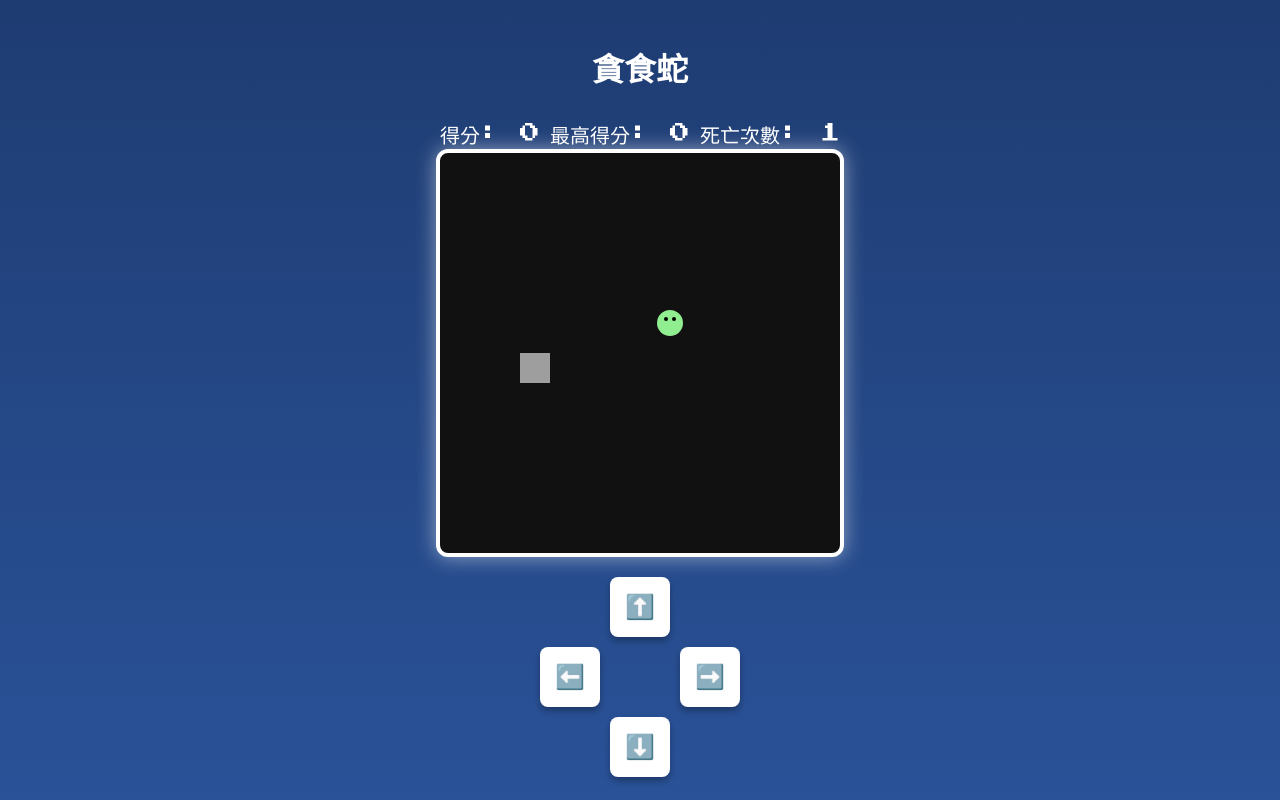
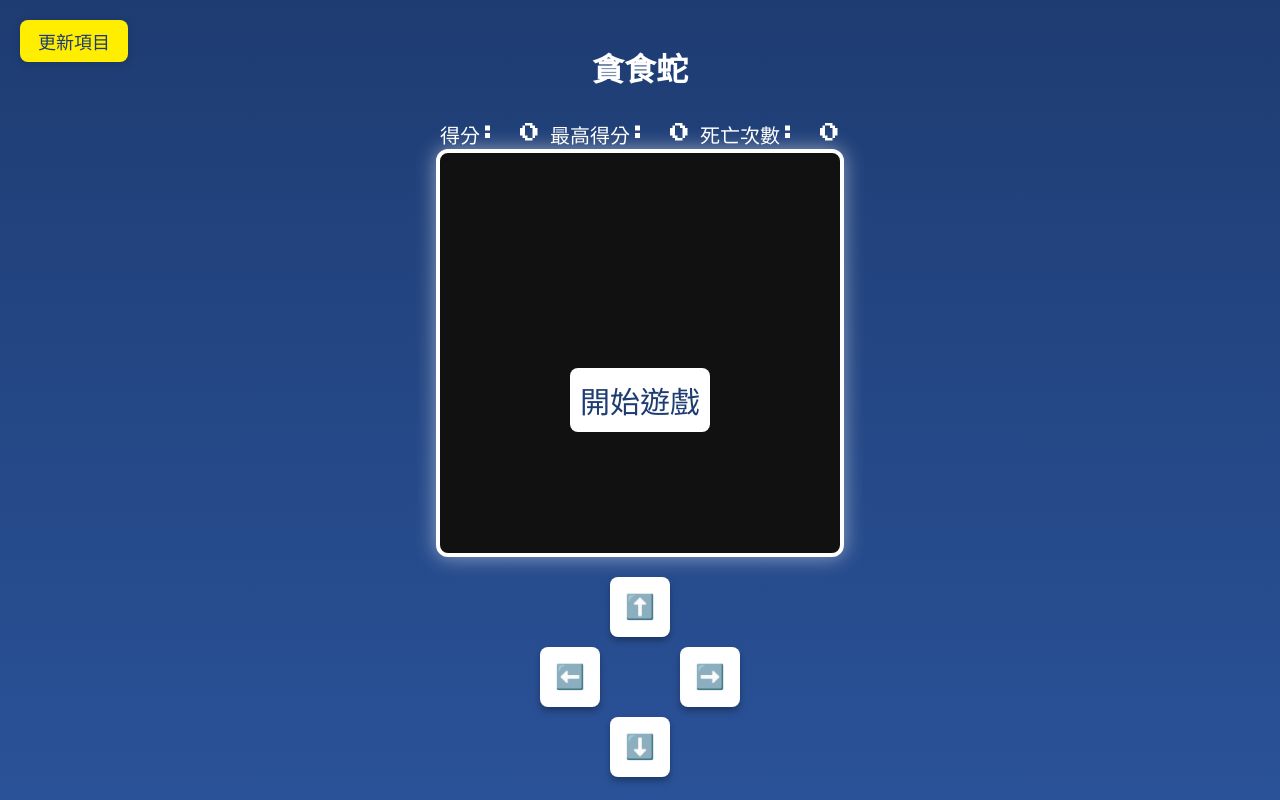
Before and after one commit to tn00627974/snake-game, a plain HTML site: page index.html in a window 1280 px wide. Drawn offline with Linux system fonts and the light colour scheme.

Commit message:
新增遊戲開始按鈕與更新按鈕，調整背景音效音量，並優化蛇身顏色隨機變化功能

```diff
--- a/index.html
+++ b/index.html
@@ -61,15 +61,54 @@
     .scoreboard div {
       font-size: 20px;
     }
+    .startBtn{
+      position : fixed ;
+      display : flex;
+      align-items: center;
+      justify-content : center;
+      font-size : 30px;
+      padding : 10px ; background-color: #fff;
+      color: #1e3c72;
+      border: none;
+      border-radius: 8px;
+      cursor: pointer;
+    }
+    .updateBtn{
+      position: fixed;
+      top: 20px;
+      left: 20px;
+      z-index: 200;
+      font-size: 18px;
+      padding: 8px 18px;
+      background: #ffee00;
+      color: #1e3c72;
+      border: none;
+      border-radius: 8px;
+      cursor: pointer;
+      box-shadow: 0 2px 8px rgba(0,0,0,0.15);
+    }
   </style>
+  <button id="startGameBtn" class="startBtn">開始遊戲</button>
   <script>
     // 背景音效
     const bgAudio = new Audio('./audio/brain-implant-cyberpunk-sci-fi-trailer-action-intro-330416.mp3');
     bgAudio.loop = true;
-    bgAudio.volume = 0.5;
+    bgAudio.volume = 0.1;
+
+    let isGameRunning = false;
+    document.getElementById('startGameBtn').addEventListener('click', () => {
+  if (!isGameRunning) {
+    isGameRunning = true; // 標記遊戲正在運行
+    bgAudio.play(); // 播放背景音樂
+    document.getElementById('startGameBtn').style.display = 'none'; // 隱藏按鈕
+    resetGame(); // 重置遊戲
+    requestAnimationFrame(gameLoop); // 開始遊戲循環
+  }
+});
+
 
     // 吃蘋果音效
-    const eatAppleAudio = new Audio('./audio/hitting.mp3');URL
+    const eatAppleAudio = new Audio('./audio/hitting.mp3');
     bgAudio.volume = 0.1;
 
     // 修正吃蘋果音效的延遲問題
@@ -77,9 +116,13 @@
       eatAppleAudio.currentTime = 0; // 重置播放時間
       eatAppleAudio.play(); // 播放音效
     }
+    document.getElementById('updateBtn').onclick = function() {
+  alert('v0.1 新增：\n- 蛇身變色\n- 背景音效 \n- 修復:蘋果超出範圍會吃不到的問題 \n- 更多功能陸續推出！');
+};
   </script>
 </head>
 <body onload="bgAudio.play()">
+  <button id="updateBtn" class="updateBtn">更新項目</button>
 <h1>貪食蛇</h1>
 <div class="scoreboard">
   <div>得分: <span id="score">0</span></div>
@@ -100,7 +143,6 @@
 </div>
 
 <script>
-
 /// 貪食蛇遊戲
 const canvas = document.getElementById('gameCanvas');
 const ctx = canvas.getContext('2d');
@@ -120,6 +162,7 @@ let score = 0;
 let highScore = 0;
 let deathCount = 0;
 let speed = initialSpeed; // 降低蛇的初始速度
+let snakeColor = '#7ccd7c';
 
 function getRandomPosition() {
   return Math.floor(Math.random() * 20) * grid;
@@ -147,23 +190,19 @@ function gameLoop() {
     score++;
     if (score > highScore) highScore = score;
     if (speed > 20) speed -= 2;
-
+    snakeColor = '#' + Math.floor(Math.random()*16777215).toString(16);
     playEatAppleSound(); // 播放吃蘋果音效
   } else {
     snake.pop();
   }
 
-  // ctx.fillStyle = 'pink';
-  // ctx.beginPath();
-  // ctx.arc(apple.x + grid/2, apple.y + grid/2, grid/2 + 1, 0, 2 * Math.PI);
-  // ctx.fill();
   ctx.drawImage(appleImg, apple.x, apple.y, grid*1.5, grid*1.5);
 
   // 畫蛇
   snake.forEach((part, index) => {
     if (index === 0) {
       // 蛇頭
-      ctx.fillStyle = '#90ee90';
+      ctx.fillStyle = snakeColor;
       ctx.beginPath();
       ctx.arc(part.x + grid/2, part.y + grid/2, grid/2 + 3, 0, 2 * Math.PI);
       ctx.fill();
@@ -176,7 +215,7 @@ function gameLoop() {
       ctx.fill();
     } else {
       // 蛇身
-      ctx.fillStyle = '#7ccd7c';
+      ctx.fillStyle = snakeColor;
       ctx.beginPath();
       ctx.arc(part.x + grid/2, part.y + grid/2, grid/2 - 2, 0, 2 * Math.PI);
       ctx.fill();
@@ -251,7 +290,11 @@ document.getElementById('downBtn').addEventListener('click', () => {
   }
 });
 
-requestAnimationFrame(gameLoop);
+
+document.getElementById('updateBtn').onclick = function() {
+alert('v0.1 \n- ===新增===\n- 蛇身變色\n- 音效優化\n- ===修復===\n- 蘋果會超出範圍界線問題 \n- 更多功能陸續推出！');
+};
+
 </script>
 </body>
 </html>
```
